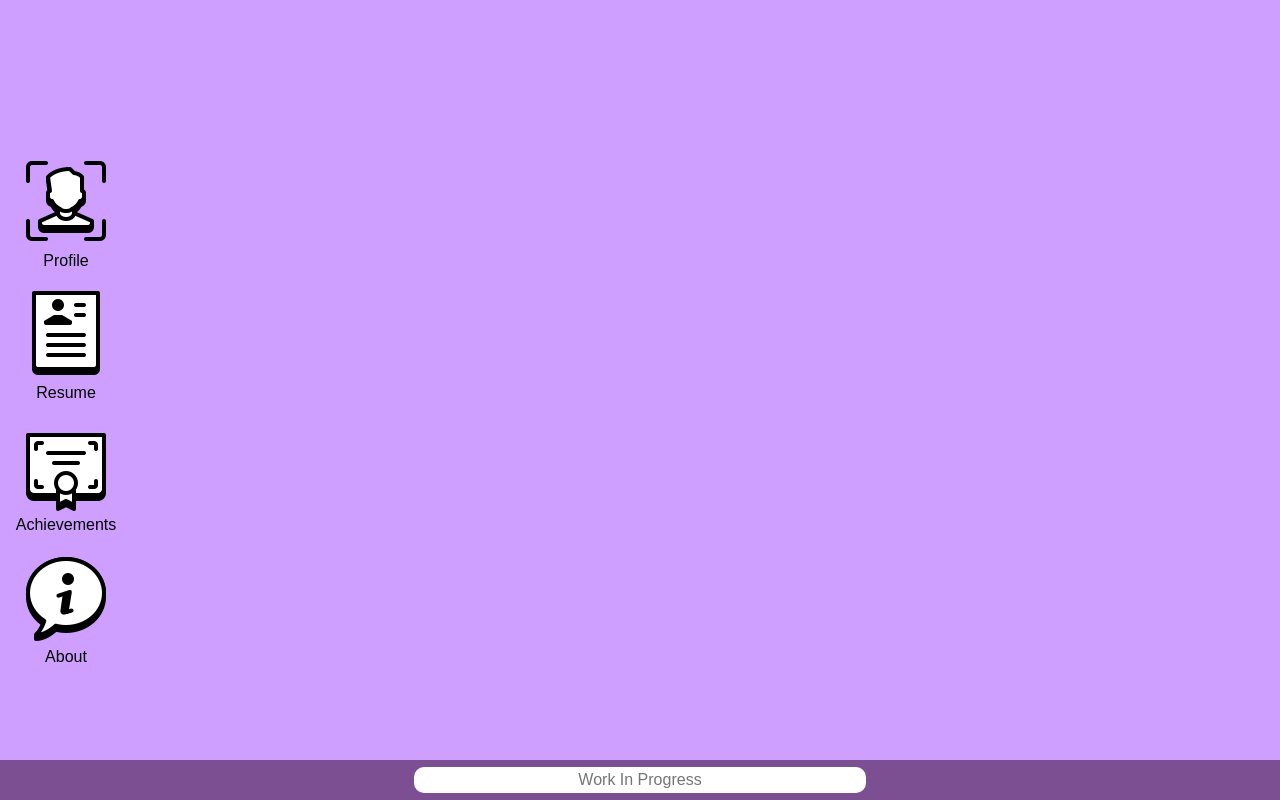
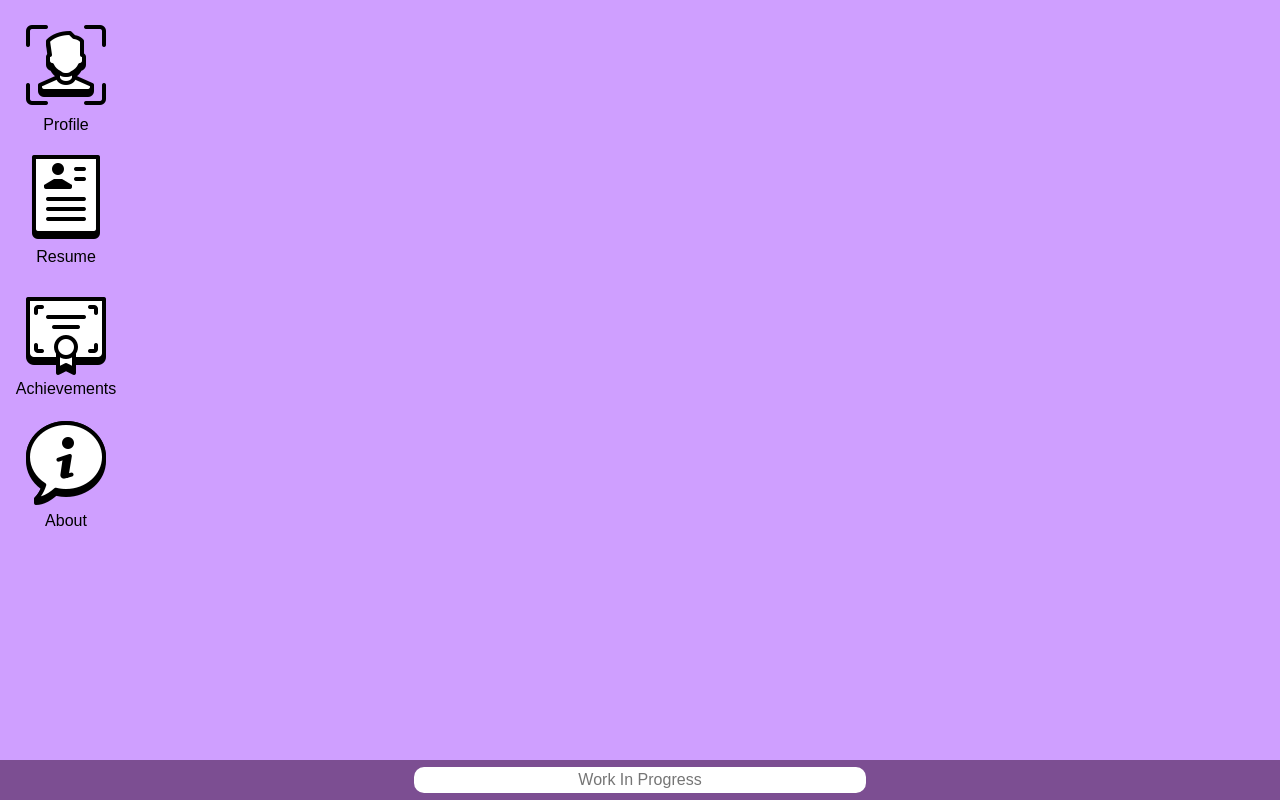
Before and after one commit to tammyxa/portfolio, a React (Vite) app: page / in a window 1280 px wide. Built offline with nearby package versions, Linux system fonts and the light colour scheme; a web font is replaced by a local one.

Commit message:
chore: fix positioning of desktop icons and add a different hover affect (drop shadow)

```diff
--- a/src/components/Button/DesktopIcon.tsx
+++ b/src/components/Button/DesktopIcon.tsx
@@ -20,7 +20,7 @@ const DesktopIconContainer = styled.button`
   margin: ${Spaces.md};
   &:hover {
     cursor: pointer;
-    border: 1px solid black;
+    filter: drop-shadow(3px 3px 3px ${Colors.primaryDarker});
   }
 `;
 
--- a/src/index.css
+++ b/src/index.css
@@ -36,7 +36,7 @@ button {
 body {
   margin: 0;
   display: flex;
-  place-items: center;
+  /* place-items: center; */
   min-width: 320px;
   min-height: 100vh;
 }
--- a/src/theme/index.ts
+++ b/src/theme/index.ts
@@ -4,6 +4,7 @@ export const Colors = {
   primaryDarker: "#7c4e92",
   primaryLight: "#f3daff",
   black: "#000000",
+  grey: "#808080",
   white: "#FFFFFF",
   transparent: "transparent",
 } as const;
```
